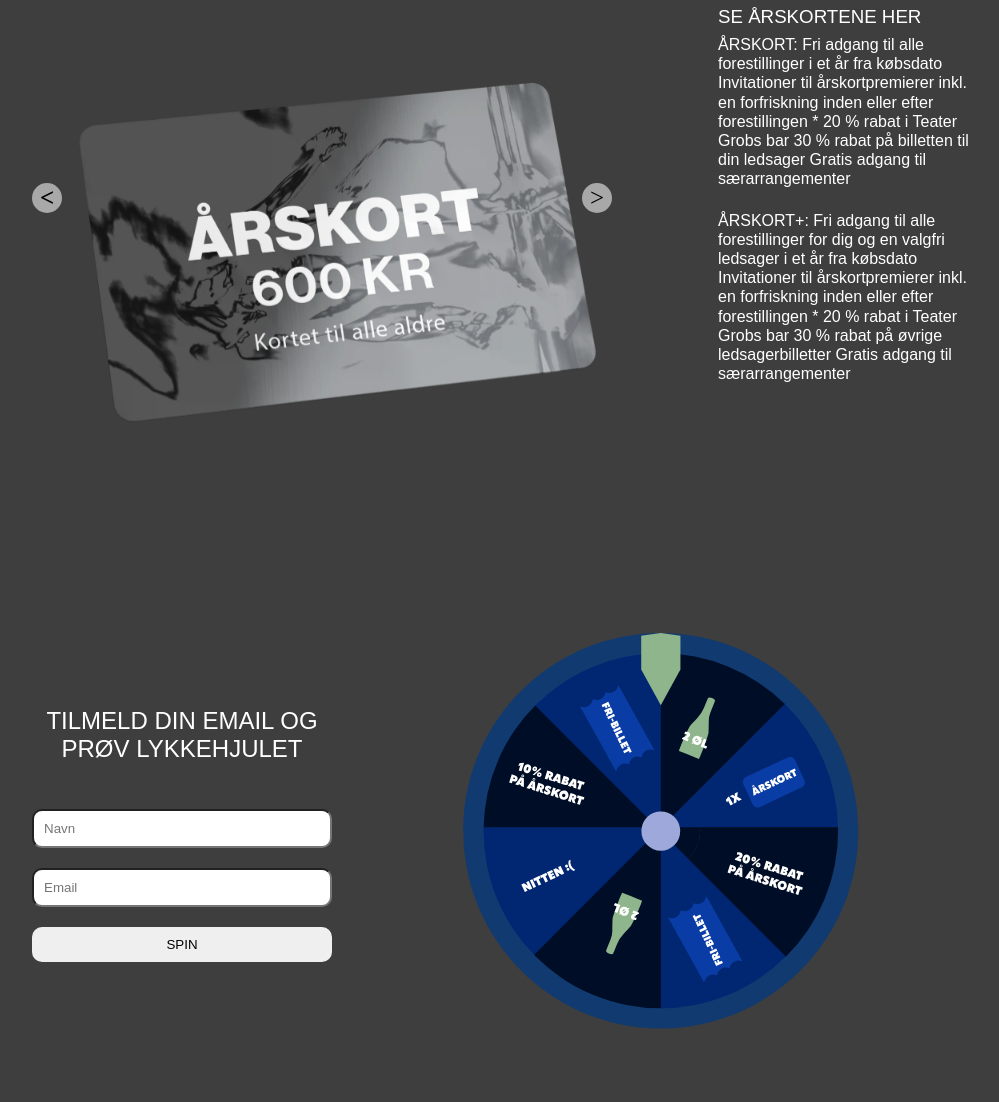
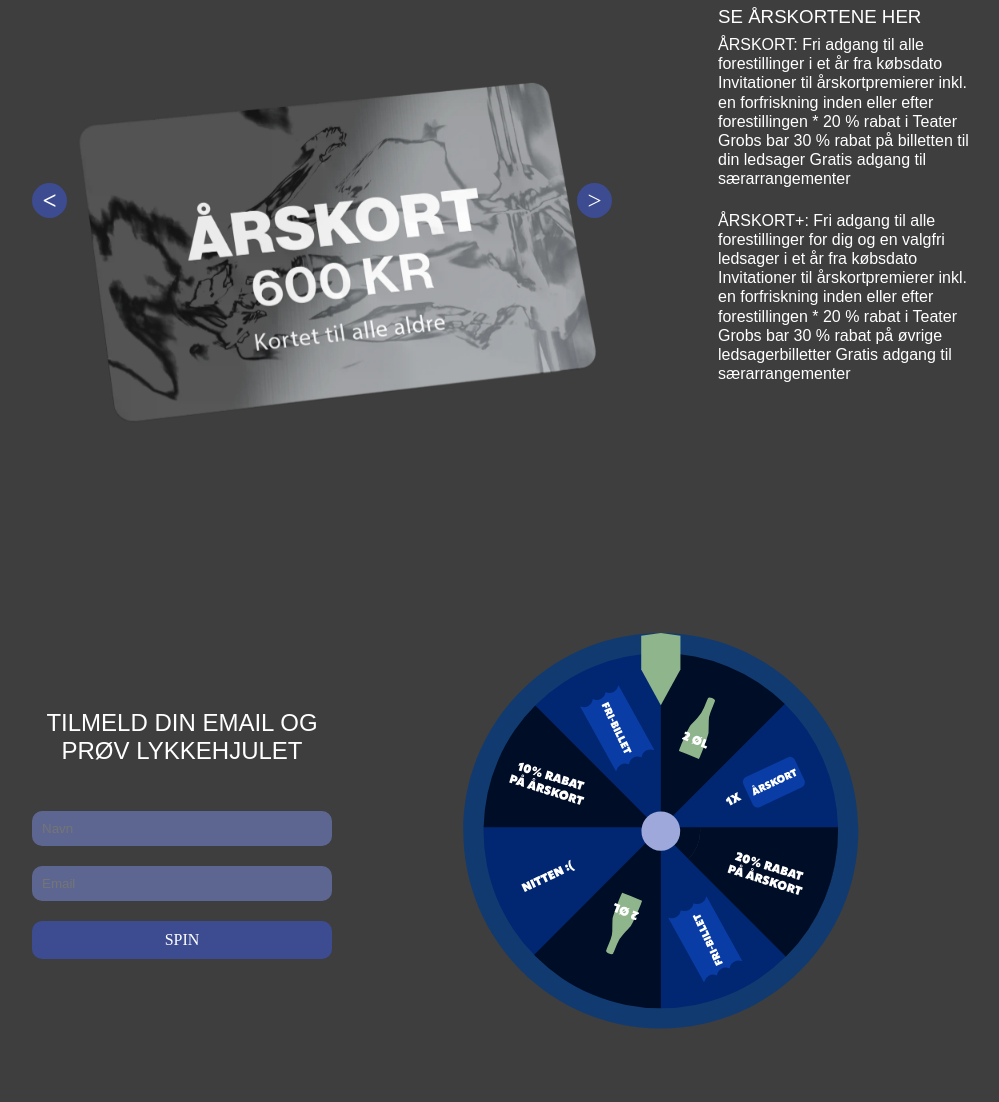
Before and after one commit to lass417r/grob_landing_page, a plain HTML site: page index.html in a window 1280 px wide. Shown: the part 1633-2735 px from the top of the page, without its empty margins (138-1137 px from the left). Drawn offline with Linux system fonts and the light colour scheme; a web font is replaced by a local one.

Commit message:
Farver på knapper

```diff
--- a/css/index.css
+++ b/css/index.css
@@ -335,15 +335,19 @@ footer img {
   background: rgba(255, 255, 255, 0.55);
   cursor: pointer;
   border-radius: 50%;
-  width: 30px;
-  height: 30px;
+  width: 35px;
+  height: 35px;
   display: flex;
   justify-content: center;
   align-items: center;
   padding: 5px;
+  background-color: #3d4b91;
+  color: rgb(255, 255, 255);
+  border: none;
+  font-family: apparat heavy;
 }
 .navigation .nav-btn:hover {
-  background: white;
+  background: rgb(126, 124, 201);
 }
 
 .carousel {
@@ -448,3 +452,28 @@ footer img {
   }
 }
 /* Grain background SLUT */
+
+/* Buttons */
+
+button {
+  font-size: 16px;
+  font-weight: 200;
+  padding: 13px 28px 13px;
+  margin-top: 30px;
+  border: 0;
+  background-color: #3d4b91;
+  color: white;
+  cursor: pointer;
+  font-family: apparat heavy;
+}
+
+button:hover {
+  transition: 1s;
+  background-color: #7181d3;
+}
+
+input {
+  background-color: #5d6691;
+  color: rgb(255, 255, 255);
+  border: none;
+}
```
